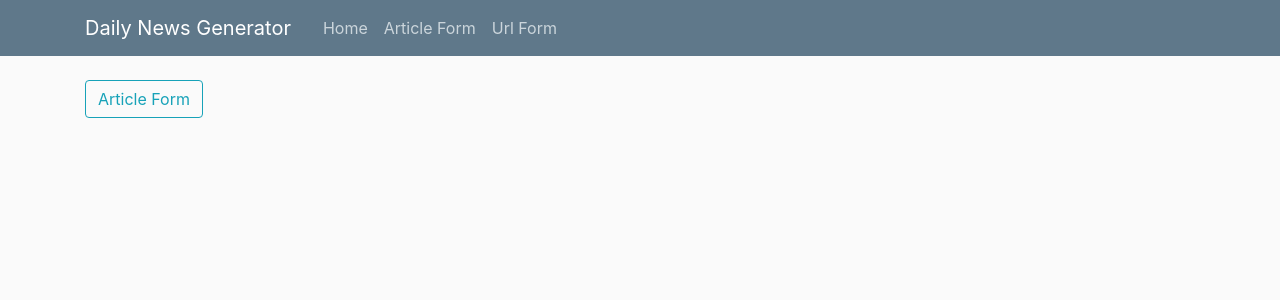
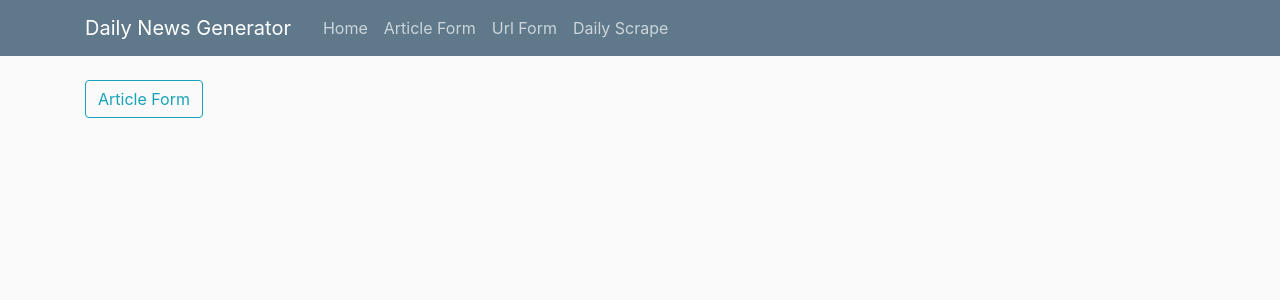
Before and after one commit to tlebryk/cybernews, a Flask app: page / in a window 1280 px wide. Shown: the top 300 px of the page. Run offline with Flask 2, Linux system fonts and the light colour scheme; parts of the project's set-up code (start-up, migrations or seed data) failed here and were passed over; some libraries are stand-ins or nearby versions.

Commit message:
readd date and daily scrap header

```diff
--- a/templates/home.html
+++ b/templates/home.html
@@ -7,7 +7,7 @@
 
                 <div class="art-metadata">
                     <span>
-                    {{"By " + art.author + ", " +  art.source + ", " + art.date }}
+                    {{"By " + art.author + ", " + art.source + ", " + art.date}}
                     </span>
 
                 </div>
--- a/templates/layout.html
+++ b/templates/layout.html
@@ -25,6 +25,7 @@
                         <a class="nav-item nav-link" href="/">Home</a>
                         <a class="nav-item nav-link" href="/article_form">Article Form</a>
                         <a class="nav-item nav-link" href="/url_form">Url Form</a>
+                        <a class="nav-item nav-link" href="/dailyscrape">Daily Scrape</a>
                     </div>
                 </div>
             </div>
```
